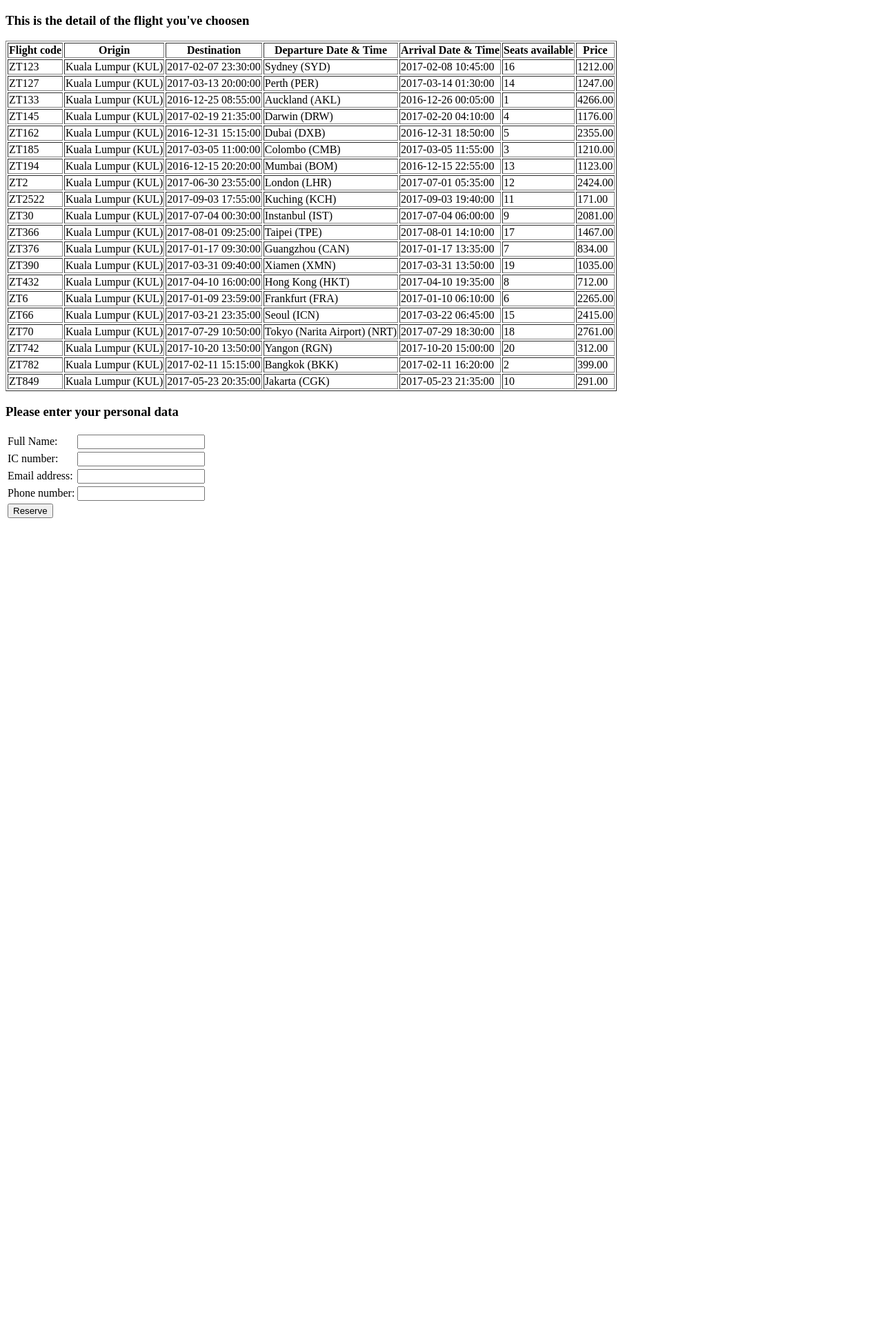
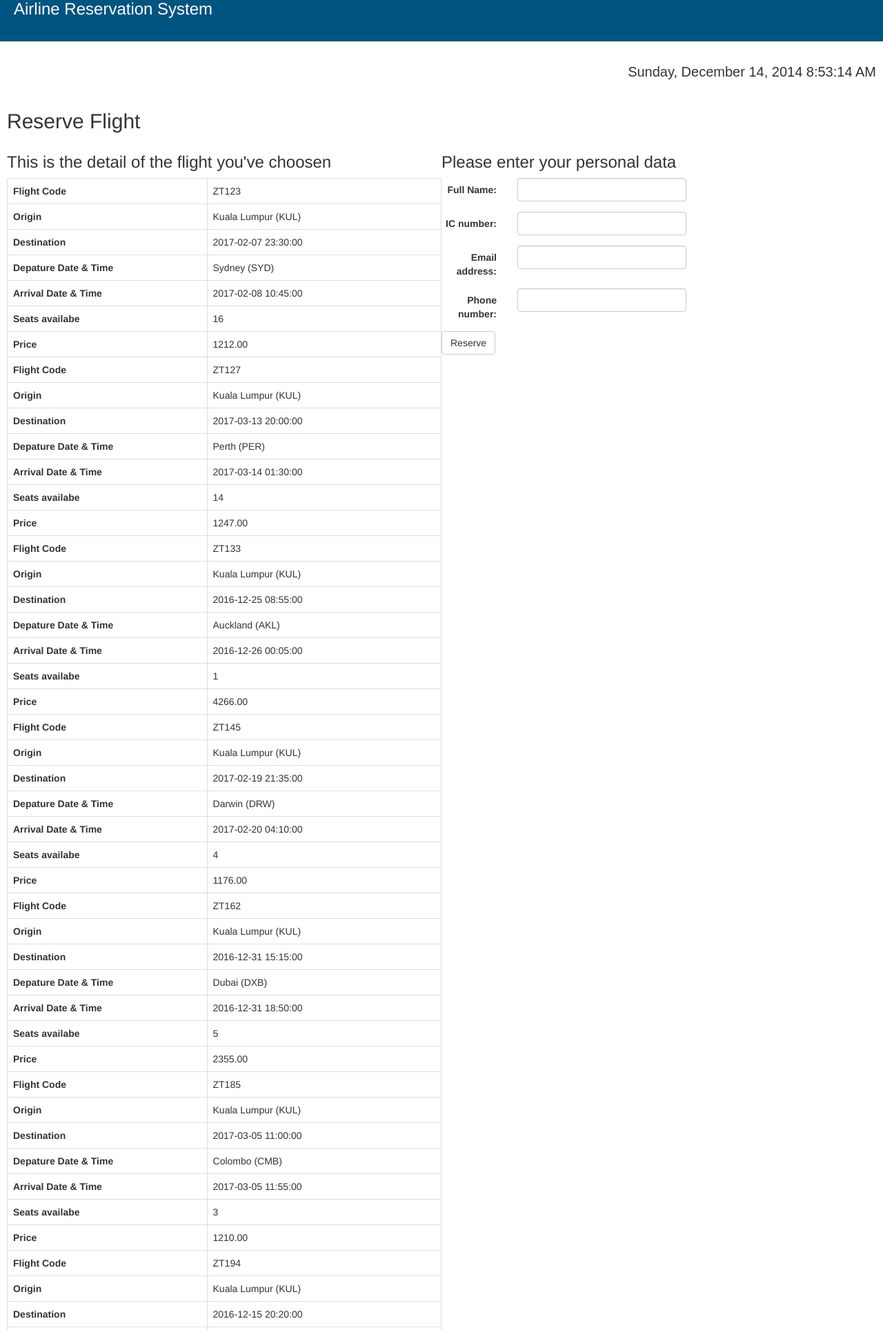
Before and after one commit to GreenBagel/PK9L4E, a PHP site: page /FrontEnd/reserveFlight.php in a window 1280 px wide. Shown: the top 1928 px of the page at 69% size. Before the commit the page ends 751 px from the top, so only its background shows below. Run offline with PHP 8.4, Linux system fonts and the light colour scheme; data comes from the database, SQL or seed files in the repository; data that the repository does not hold is empty.

Commit message:
Added design for reserve page

```diff
--- a/FrontEnd/reserveFlight.php
+++ b/FrontEnd/reserveFlight.php
@@ -1,6 +1,18 @@
 <!DOCTYPE html>
 <html>
+    <head>
+        <title>Reserve flight</title>
+        <link rel="stylesheet" href="../lib/bootstrap.min.css">
+        <link rel="stylesheet" href="../lib/css/reserve.css">
+        <link rel="stylesheet" href="../lib/css/default2.css">
+        <script src="../lib/js/clockDisplay.js"></script>
+    </head>
     <body>
+        <div id="container">
+        <div id="header"><h3>Airline Reservation System</h3></div>
+        <div id="body">
+        <div id="clockbox"></div>
+        <h2>Reserve Flight</h2>
         <?php
         require_once('../database/database.php');
         require_once('../database/locations.php');
@@ -11,9 +23,11 @@
         $locations = new Locations($database);
         $flights = new Flights($database);
         ?>
-        <h3>This is the detail of the flight you've choosen</h3>
-        <table border="1">
-            <tr>
+
+        <div id="table-wrapper">
+            <h3>This is the detail of the flight you've choosen</h3>
+        <table class="table table-bordered" border="1">
+            <!-- <tr>
                 <th>Flight code</th>
                 <th>Origin</th>
                 <th>Destination</th>
@@ -21,49 +35,82 @@
                 <th>Arrival Date & Time</th>
                 <th>Seats available</th>
                 <th>Price</th>
-            </tr>
+            </tr> -->
             <?php
+            $tableHeader = ['Flight Code', 'Origin', 'Destination','Depature Date & Time','Arrival Date & Time','Seats availabe', 'Price'];
             $flightCode = $_POST['flightCode'];
-            $result = $flights->GetFlightWithFieldsFilter($flightCode, null, null, null, null, null, null);
-            foreach ($result as $result) {
+            $results = $flights->GetFlightWithFieldsFilter($flightCode, null, null, null, null, null, null);
+            foreach ($results as $result) {
                 ?>
                 <tr>
+                    <th><?= $tableHeader[0] ?></th>
                     <td><?= $result[0] ?></td>
+                </tr>
+                <tr>
+                    <th><?= $tableHeader[1] ?></th>
                     <td><?= $result[1] ?></td>
+                </tr>
+                <tr>
+                    <th><?= $tableHeader[2] ?></th>
                     <td><?= $result[2] ?></td>
+                </tr>
+                <tr>
+                    <th><?= $tableHeader[3] ?></th>
                     <td><?= $result[3] ?></td>
+                </tr>
+                <tr>
+                    <th><?= $tableHeader[4] ?></th>
                     <td><?= $result[4] ?></td>
+                </tr>
+                <tr>
+                    <th><?= $tableHeader[5] ?></th>
                     <td><?= $result[5] ?></td>
+                </tr>
+                <tr>
+                    <th><?= $tableHeader[6] ?></th>
                     <td><?= $result[6] ?></td>
                 </tr>
                 <?php
             }
             ?>
         </table>
-        <h3>Please enter your personal data</h3>
-        <form action='reserveToDB.php' method='post'>
-            <table>
-                <tr>
-                    <td>Full Name:</td>
-                    <td><input type='text' name='name'</td>
-                </tr>
-                <tr>
-                    <td>IC number:</td>
-                    <td><input type='text' name ='ICNumber'</td>
-                </tr>
-                <tr>
-                    <td>Email address:</td>
-                    <td><input type='email' name='email'</td>
-                </tr>
-                <tr>
-                    <td>Phone number:</td>
-                    <td><input type='number' name='phoneNum'</td>
-                </tr>
-                <tr>
-                    <td rowspan ='2'><input type='submit' value='Reserve'></td>
+        </div>
+
+        <div id="form-wrapper">
+            <h3>Please enter your personal data</h3>
+        <form class ="form-horizontal" role="form" action='reserveToDB.php' method='post'>
+            <div class ="form-group">
+                <label class="col-sm-2 control-label">Full Name:</label>
+                <div class="col-sm-5">
+                <input class="form-control" type='text' name='name'>
+                </div>
+            </div>
+
+            <div class = "form-group">
+                    <label class="col-sm-2 control-label">IC number:</label>
+                <div class="col-sm-5">
+                    <input class="form-control" type='text' name ='ICNumber'>
+                </div>
+            </div>
+
+            <div class = "form-group">
+                    <label class="col-sm-2 control-label">Email address:</label>
+                    <div class="col-sm-5">
+                    <input class="form-control" type='email' name='email'>
+                    </div>
+            </div>
+
+            <div class = "form-group">
+                    <label class="col-sm-2 control-label">Phone number:</label>
+                    <div class="col-sm-5">
+                    <input class="form-control" type='number' name='phoneNum'>
+                    </div>
+            </div>
+                <input class="btn btn-default" type='submit' value='Reserve'>
                 <input type ='hidden' name='flightCode' value='<?= $flightCode ?>'>
-                </tr>
-            </table>
         </form>
+        </div>
+        </div>
+        </div>
     </body>
 </html>
--- a/FrontEnd/searchFlight.php
+++ b/FrontEnd/searchFlight.php
@@ -113,7 +113,7 @@
                                 <td><?= $result[4] ?></td>
                                 <td><?= $result[5] ?></td>
                                 <td><?= $result[6] ?></td>
-                                <td><input type="submit" value="book"</td>
+                                <td><input type="submit" class="btn btn-default" value="Book"</td>
                             <input type="hidden" name="flightCode" value="<?= $result[0] ?>">
 
                             </tr>
--- /dev/null
+++ b/lib/css/reserve.css
@@ -0,0 +1,20 @@
+#form-wrapper
+{
+width: 50%;
+margin-left: auto;
+margin-right: auto;
+float: right;
+}
+
+#table-wrapper
+{
+width: 50%;
+margin-left: auto;
+margin-right: auto;
+float: left;
+}
+
+table
+{
+width: 75%;
+}
```
